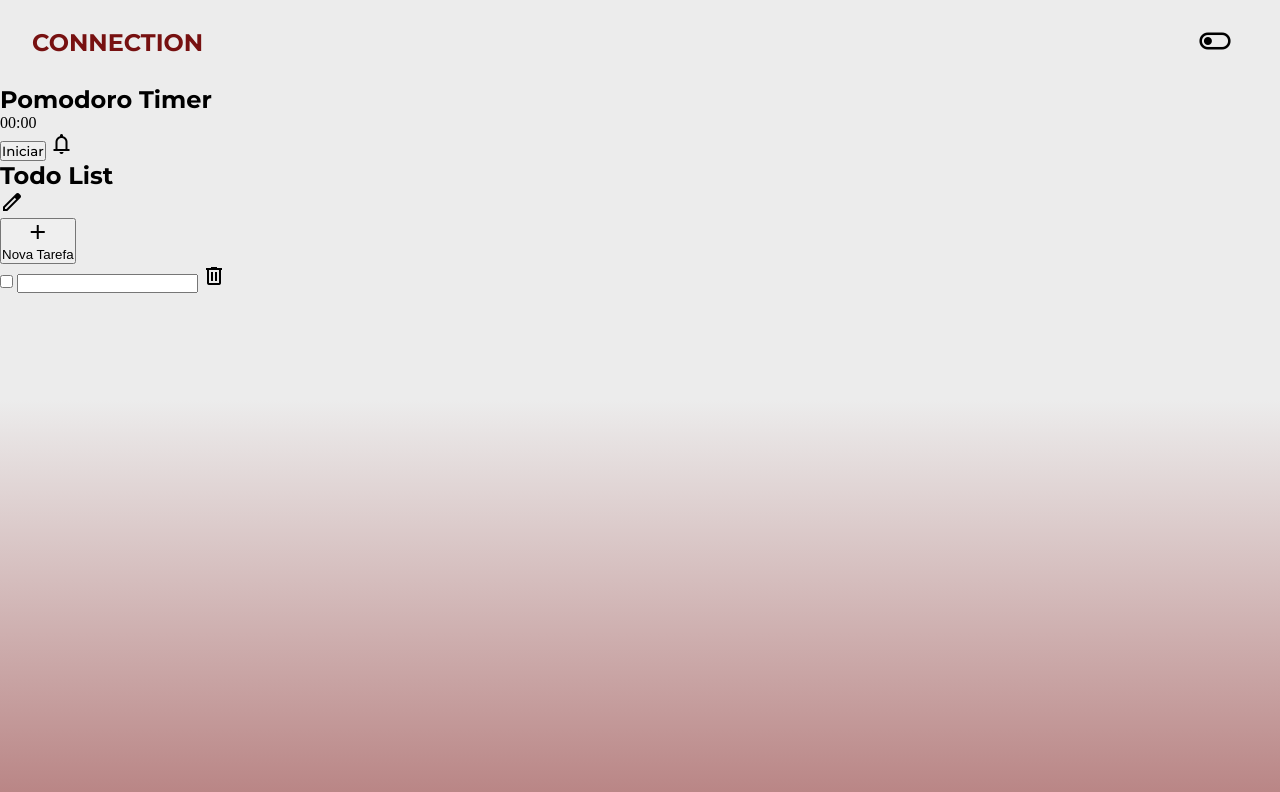
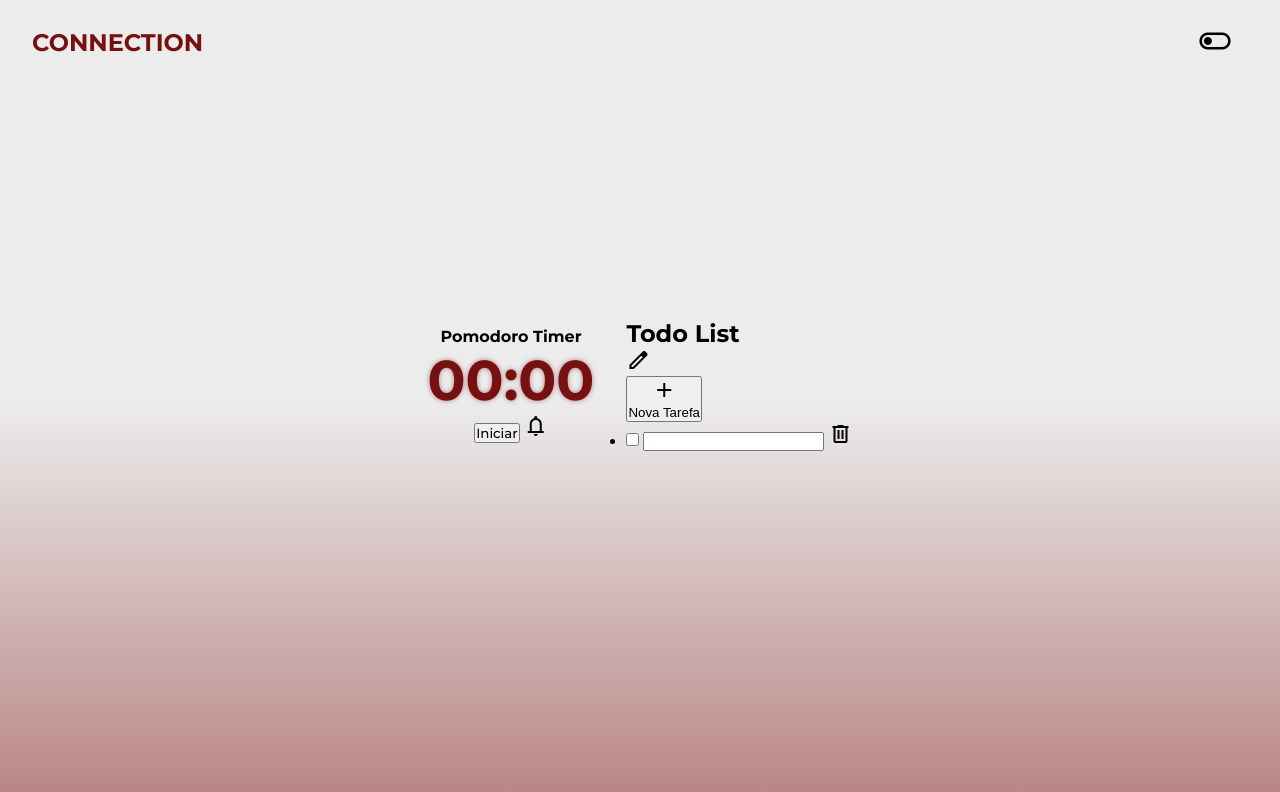
Before and after one commit to ohthias/Connection, a plain HTML site: page connetion/index.html in a window 1280 px wide. Drawn offline with nearby package versions, Linux system fonts and the light colour scheme.

Commit message:
update css

```diff
--- a/connetion/index.html
+++ b/connetion/index.html
@@ -43,7 +43,7 @@
     <main>
       <section class="timer-container">
         <h1 class="montserrat-bold">Pomodoro Timer</h1>
-        <span class="timer-clock">00:00</span>
+        <span class="timer-clock montserrat-bold">00:00</span>
         <div class="timer-details">
           <button id="start" class="montserrat-medium">Iniciar</button>
           <span class="material-symbols-outlined"> notifications </span>
--- a/connetion/style/style.css
+++ b/connetion/style/style.css
@@ -41,3 +41,29 @@
   font-size: 24px;
   color: var(--primary-color);
 }
+
+main {
+  display: flex;
+  justify-content: center;
+  align-items: center;
+  gap: 2rem;
+  height: calc(100% - 200px);
+}
+
+/* Timer container */
+
+section.timer-container {
+  display: flex;
+  flex-direction: column;
+  align-items: center;
+
+  h1  {
+    font-size: 16px;
+  }
+
+  .timer-clock {
+    font-size: 56px;
+    color: var(--primary-color);
+    text-shadow: 0 0 5px var(--primary-color-shadow);
+  }
+}
```
